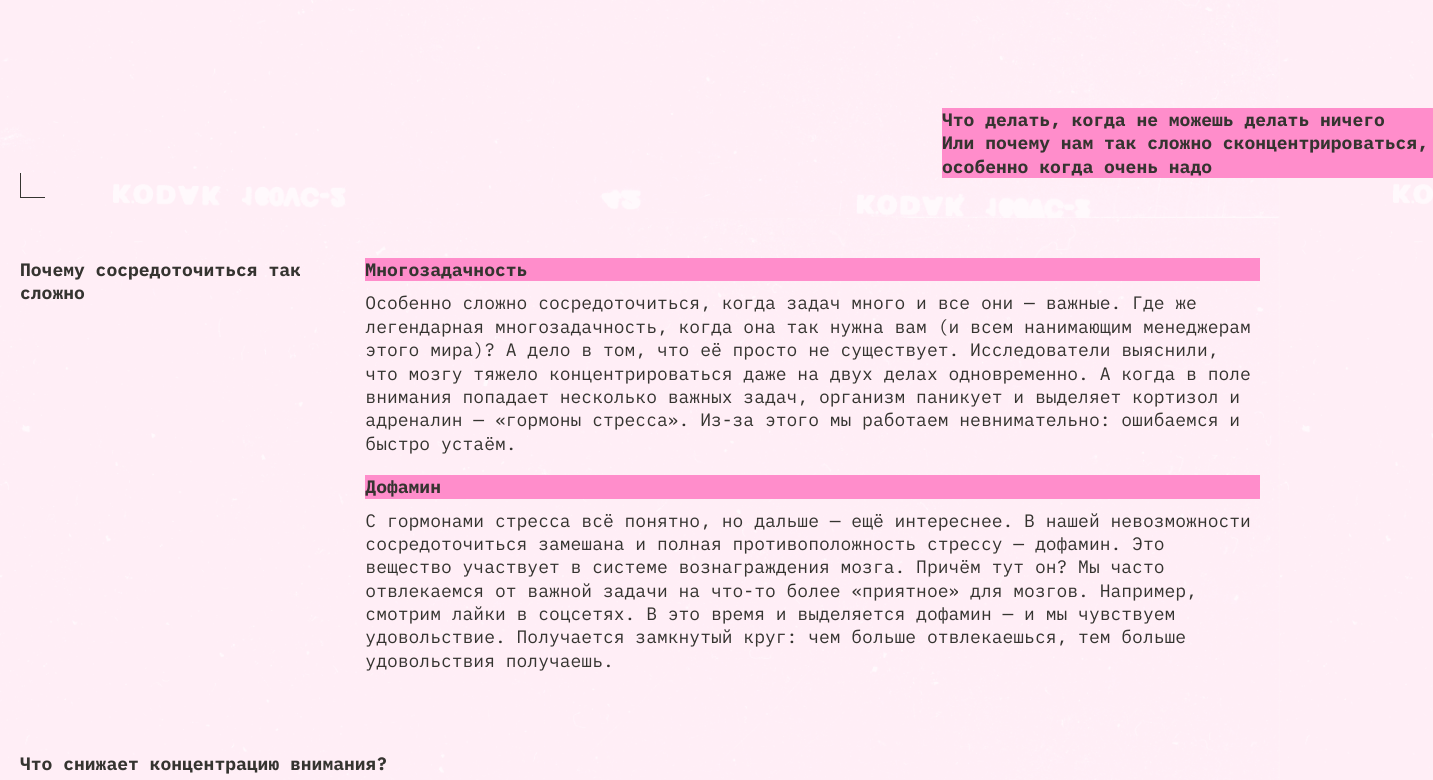
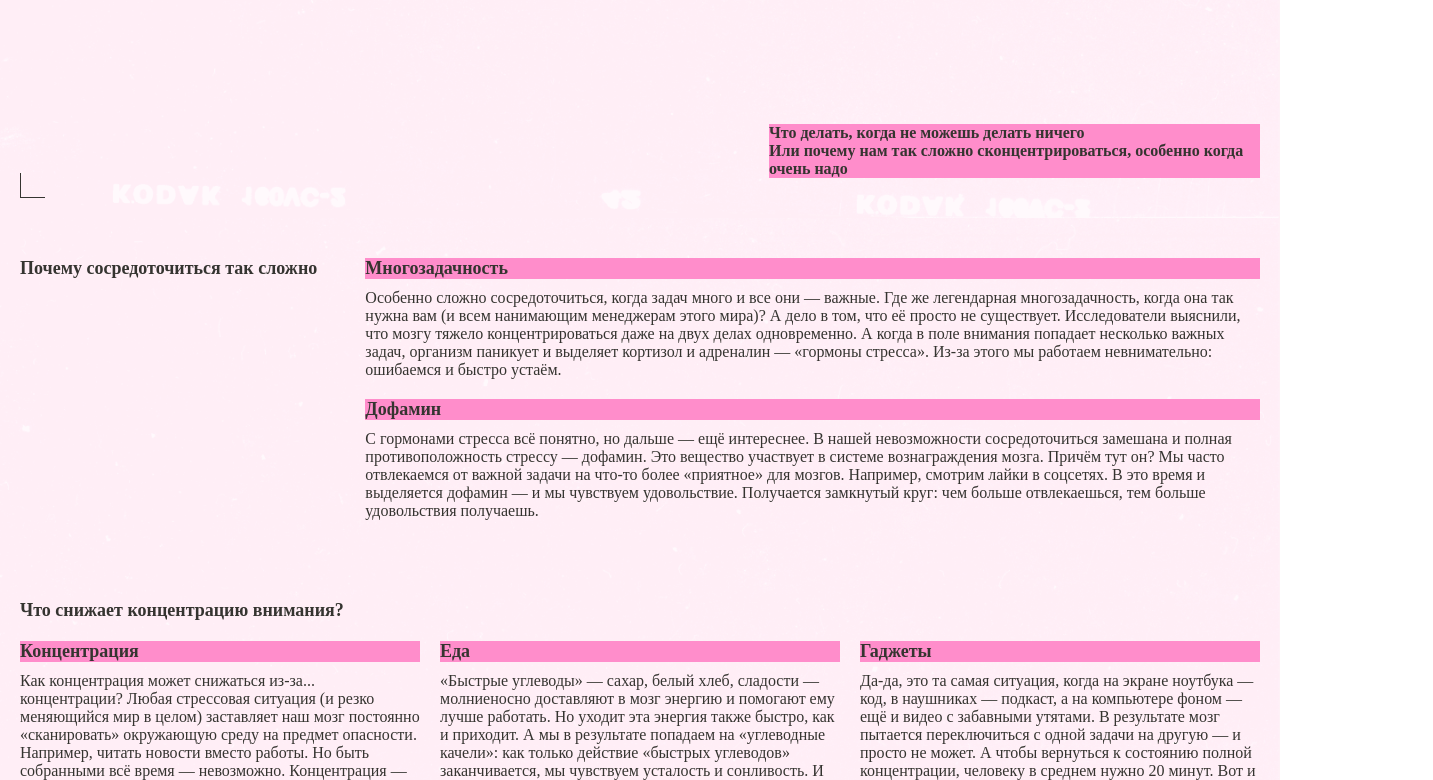
Before and after one commit to MaximTrifonov777/slozhno-sosredotochitsya-fd, a plain HTML site: page index.html in a window 1280 px wide. Shown: the part 582-1362 px from the top of the page, 1433 px wide, since content can reach past the window. Drawn offline with Linux system fonts and the light colour scheme.

Commit message:
Update globals.css

```diff
--- a/styles/globals.css
+++ b/styles/globals.css
@@ -46,11 +46,3 @@ button {
   background: transparent;
   cursor: pointer;
 }
-
-.page {
-  font-family: var(--font-family, "IBM Plex Mono", monospace);
-  font-size: var(--font-size-base, 18px);
-  line-height: var(--line-height-base, 1.3);
-  color: var(--text-color, #f1b2ce);
-  background-color: var(--bg-color, #000028);
-}
```
